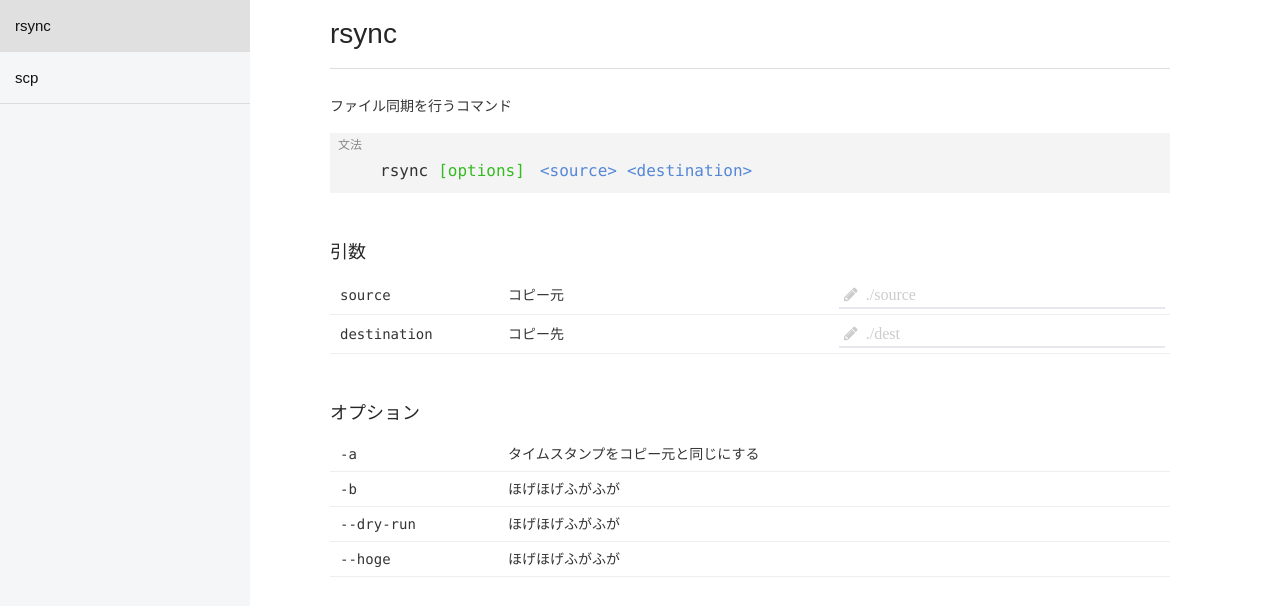
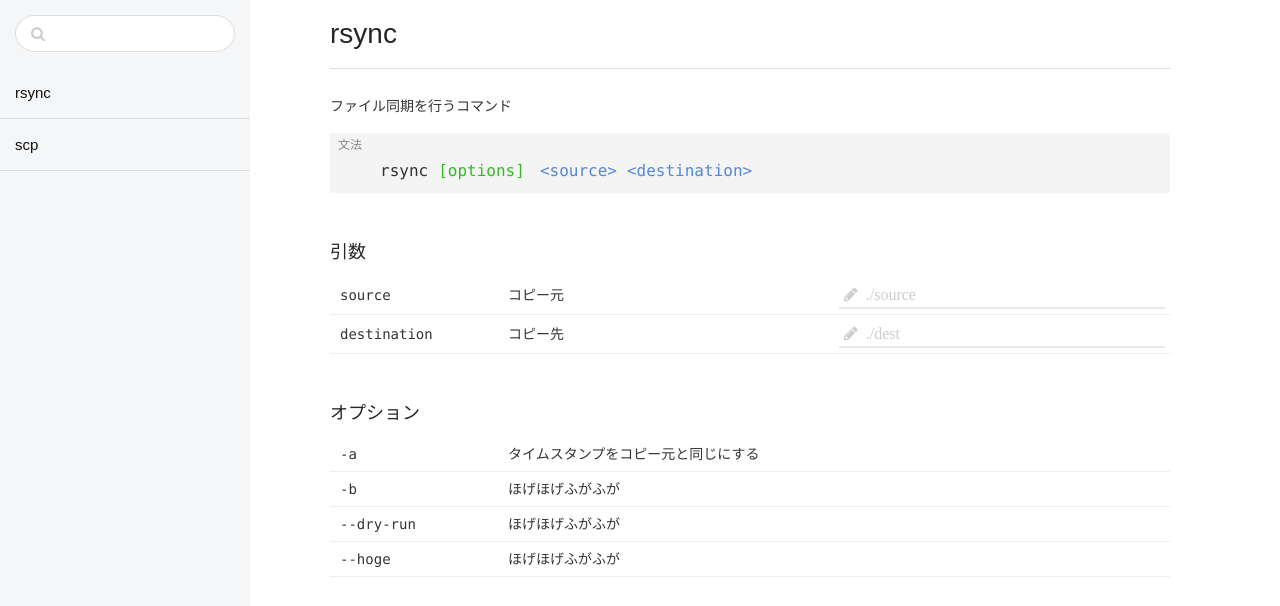
Before and after one commit to hogesuke/linux-command-generator, an Angular app: page /commands/rsync in a window 1280 px wide. Shown: the top 606 px of the page. Built offline with nearby package versions, Linux system fonts and the light colour scheme.

Commit message:
sidemenuに検索用のinputを配置

```diff
--- a/src/app/commands/command/command.component.scss
+++ b/src/app/commands/command/command.component.scss
@@ -73,7 +73,6 @@ table {
         &::placeholder {
           font-weight: 100;
           color: #ccc;
-          content: '\f040';
         }
 
         &:focus {
--- a/src/app/side-menu/side-menu.component.html
+++ b/src/app/side-menu/side-menu.component.html
@@ -1,4 +1,9 @@
 <div id="sidemenu">
+  <div class="search">
+    <input type="text"
+           class="font-awesome"
+           placeholder="&#xF002;">
+  </div>
   <ul>
     <a routerLink="/commands/{{ command.name }}" *ngFor="let command of commands">
       <li>
--- a/src/app/side-menu/side-menu.component.scss
+++ b/src/app/side-menu/side-menu.component.scss
@@ -16,4 +16,25 @@
       background-color: #e0e0e0;
     }
   }
+
+  .search {
+    margin: 15px;
+    input {
+      width: 100%;
+      padding: 10px 15px;
+      border: solid 1px #ddd;
+      border-radius: 9% / 50%;
+      font-size: 15px;
+      box-sizing: border-box;
+
+      &:focus {
+        outline: 0;
+      }
+
+      &::placeholder {
+        font-weight: 100;
+        color: #ccc;
+      }
+    }
+  }
 }
```
